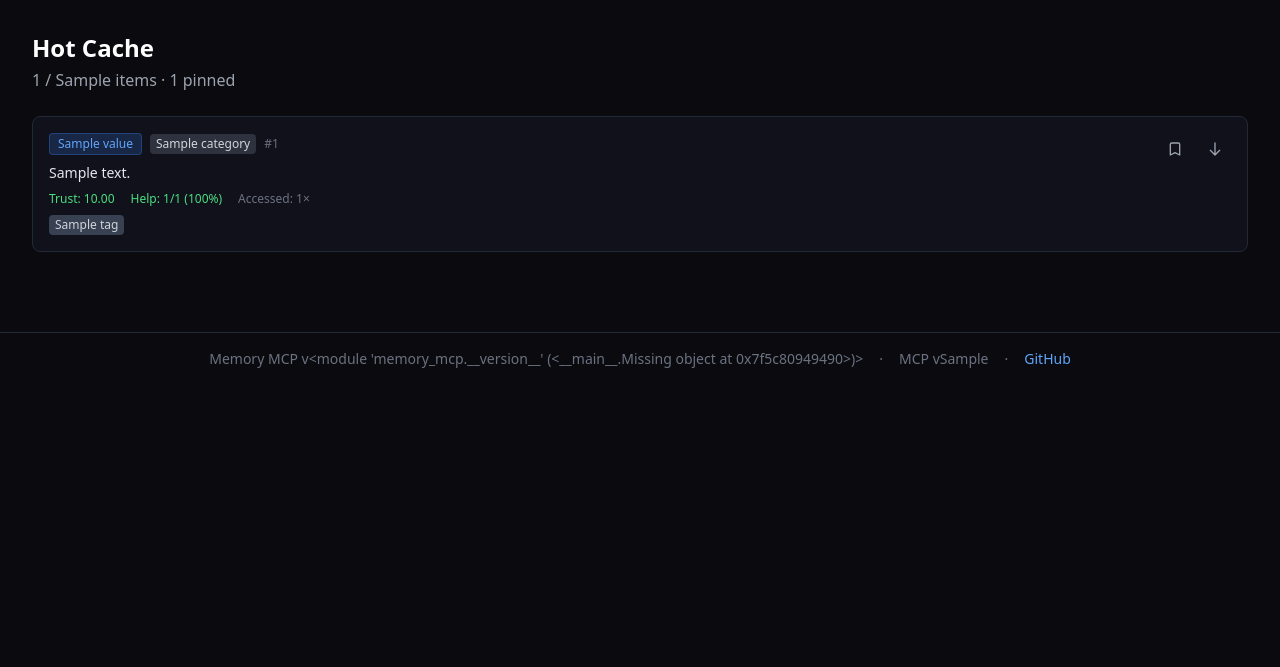
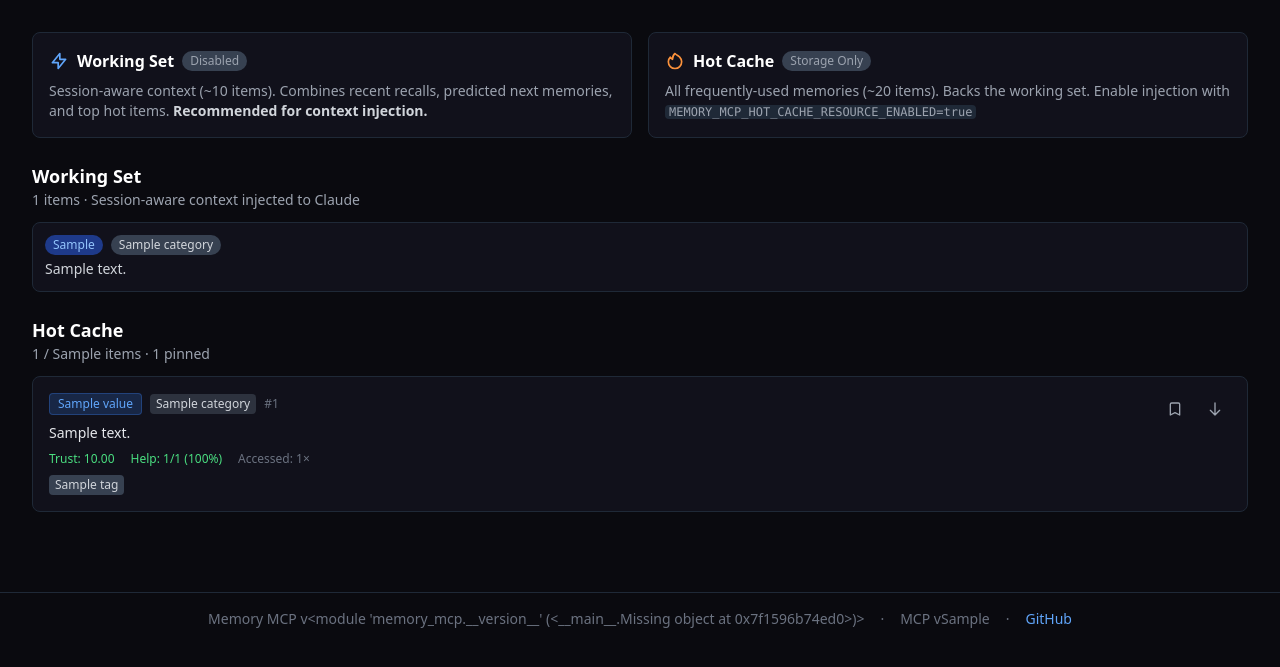
Before and after one commit to michael-denyer/memory-mcp, a FastAPI app: template src/memory_mcp/dashboard/templates/hot_cache.html in a window 1280 px wide. Shown: the part 57-724 px from the top of the page. Run offline with FastAPI, Linux system fonts and the light colour scheme; the template is opened without the code that fills it: most values are stand-ins (such as "Sample title", 1, 10 or a date in 2020); parts of the project's set-up code (start-up, migrations or seed data) failed here and were passed over; some libraries are stand-ins or nearby versions.

Commit message:
feat: make working-set the primary context injection (v0.7.0)
The working-set (~10 items) is now the primary context injection:
- Session-aware: includes recent recalls and predicted next memories
- Draws from hot cache for top salience items
- More focused than raw hot-cache (~20 items)

Changes:
- Disable hot-cache resource by default (add hot_cache_resource_enabled)
- Dashboard hot-cache page now shows both working-set and hot-cache
- Add explanations of each tier's purpose
- Update README diagram to reflect working-set as primary

Enable hot-cache resource with MEMORY_MCP_HOT_CACHE_RESOURCE_ENABLED=true

```diff
--- a/pyproject.toml
+++ b/pyproject.toml
@@ -1,6 +1,6 @@
 [project]
 name = "hot-memory-mcp"
-version = "0.6.4"
+version = "0.7.0"
 description = "Engram-inspired memory MCP server with hot cache and pattern mining"
 readme = "README.md"
 license = "MIT"
--- a/src/memory_mcp/__init__.py
+++ b/src/memory_mcp/__init__.py
@@ -1,3 +1,3 @@
 """Engram-inspired memory MCP server with hot cache and pattern mining."""
 
-__version__ = "0.6.4"
+__version__ = "0.7.0"
--- a/src/memory_mcp/config.py
+++ b/src/memory_mcp/config.py
@@ -31,6 +31,10 @@ class Settings(BaseSettings):
 
     # Hot cache
     hot_cache_max_items: int = Field(default=20, description="Maximum items in hot cache")
+    hot_cache_resource_enabled: bool = Field(
+        default=False,
+        description="Enable memory://hot-cache resource (use working-set instead)",
+    )
     promotion_threshold: int = Field(default=3, description="Access count to promote to hot cache")
     demotion_days: int = Field(default=14, description="Days without access before demotion")
     auto_promote: bool = Field(
--- a/src/memory_mcp/dashboard/app.py
+++ b/src/memory_mcp/dashboard/app.py
@@ -118,8 +118,10 @@ async def index(request: Request) -> HTMLResponse:
 async def hot_cache_page(request: Request) -> HTMLResponse:
     """Hot cache management page."""
     s = get_storage()
+    settings = get_settings()
     hot_memories = s.get_hot_memories()
     hot_stats = s.get_hot_cache_stats()
+    working_set = s.get_working_set()
 
     return templates.TemplateResponse(
         "hot_cache.html",
@@ -127,6 +129,9 @@ async def hot_cache_page(request: Request) -> HTMLResponse:
             "request": request,
             "memories": hot_memories,
             "hot_stats": hot_stats,
+            "working_set": working_set,
+            "working_set_enabled": settings.working_set_enabled,
+            "hot_cache_resource_enabled": settings.hot_cache_resource_enabled,
             "active_page": "hot_cache",
         },
     )
--- a/src/memory_mcp/dashboard/templates/hot_cache.html
+++ b/src/memory_mcp/dashboard/templates/hot_cache.html
@@ -4,11 +4,82 @@
 
 {% block content %}
 <div class="space-y-6">
-    <!-- Page Header -->
-    <div class="flex items-center justify-between">
+    <!-- Explanation Cards -->
+    <div class="grid grid-cols-1 md:grid-cols-2 gap-4">
+        <div class="bg-dark-900 rounded-lg border border-gray-800 p-4">
+            <div class="flex items-center gap-2 mb-2">
+                <svg class="w-5 h-5 text-blue-400" fill="none" stroke="currentColor" viewBox="0 0 24 24">
+                    <path stroke-linecap="round" stroke-linejoin="round" stroke-width="2" d="M13 10V3L4 14h7v7l9-11h-7z"/>
+                </svg>
+                <h3 class="font-semibold text-white">Working Set</h3>
+                {% if working_set_enabled %}
+                <span class="px-2 py-0.5 text-xs rounded-full bg-green-900 text-green-300">Injected</span>
+                {% else %}
+                <span class="px-2 py-0.5 text-xs rounded-full bg-gray-700 text-gray-400">Disabled</span>
+                {% endif %}
+            </div>
+            <p class="text-gray-400 text-sm">
+                Session-aware context (~10 items). Combines recent recalls, predicted next memories, and top hot items.
+                <strong class="text-gray-300">Recommended for context injection.</strong>
+            </p>
+        </div>
+        <div class="bg-dark-900 rounded-lg border border-gray-800 p-4">
+            <div class="flex items-center gap-2 mb-2">
+                <svg class="w-5 h-5 text-orange-400" fill="none" stroke="currentColor" viewBox="0 0 24 24">
+                    <path stroke-linecap="round" stroke-linejoin="round" stroke-width="2" d="M17.657 18.657A8 8 0 016.343 7.343S7 9 9 10c0-2 .5-5 2.986-7C14 5 16.09 5.777 17.656 7.343A7.975 7.975 0 0120 13a7.975 7.975 0 01-2.343 5.657z"/>
+                </svg>
+                <h3 class="font-semibold text-white">Hot Cache</h3>
+                {% if hot_cache_resource_enabled %}
+                <span class="px-2 py-0.5 text-xs rounded-full bg-green-900 text-green-300">Injected</span>
+                {% else %}
+                <span class="px-2 py-0.5 text-xs rounded-full bg-gray-700 text-gray-400">Storage Only</span>
+                {% endif %}
+            </div>
+            <p class="text-gray-400 text-sm">
+                All frequently-used memories (~20 items). Backs the working set. Enable injection with
+                <code class="text-xs bg-gray-800 px-1 rounded">MEMORY_MCP_HOT_CACHE_RESOURCE_ENABLED=true</code>
+            </p>
+        </div>
+    </div>
+
+    <!-- Working Set Section -->
     <div>
-            <h1 class="text-2xl font-bold text-white">Hot Cache</h1>
-            <p class="text-gray-400 mt-1">
+        <div class="flex items-center justify-between mb-3">
+            <div>
+                <h2 class="text-lg font-semibold text-white">Working Set</h2>
+                <p class="text-gray-400 text-sm">{{ working_set|length }} items &middot; Session-aware context injected to Claude</p>
+            </div>
+        </div>
+        <div class="bg-dark-900 rounded-lg border border-gray-800 divide-y divide-gray-800">
+            {% if working_set %}
+                {% for memory in working_set %}
+                <div class="p-3 flex items-start gap-3">
+                    <div class="flex-1 min-w-0">
+                        <div class="flex items-center gap-2 mb-1">
+                            <span class="px-2 py-0.5 text-xs rounded-full bg-blue-900 text-blue-300">{{ memory.memory_type }}</span>
+                            {% if memory.category %}
+                            <span class="px-2 py-0.5 text-xs rounded-full bg-gray-700 text-gray-300">{{ memory.category }}</span>
+                            {% endif %}
+                        </div>
+                        <p class="text-gray-300 text-sm truncate">{{ memory.content[:150] }}{% if memory.content|length > 150 %}...{% endif %}</p>
+                    </div>
+                </div>
+                {% endfor %}
+            {% else %}
+                <div class="p-6 text-center text-gray-500">
+                    <p>Working set is empty</p>
+                    <p class="text-sm mt-1">Recall some memories or let auto-promotion populate the hot cache</p>
+                </div>
+            {% endif %}
+        </div>
+    </div>
+
+    <!-- Hot Cache Section -->
+    <div>
+        <div class="flex items-center justify-between mb-3">
+            <div>
+                <h2 class="text-lg font-semibold text-white">Hot Cache</h2>
+                <p class="text-gray-400 text-sm">
                     {{ hot_stats.get('count', 0) }} / {{ hot_stats.get('max_items', 20) }} items
                     {% if hot_stats.get('pinned_count', 0) > 0 %}
                     &middot; {{ hot_stats.get('pinned_count', 0) }} pinned
@@ -16,8 +87,6 @@
                 </p>
             </div>
         </div>
-
-    <!-- Hot Cache Items -->
         <div id="hot-cache-list" class="space-y-3">
             {% if memories %}
                 {% for memory in memories %}
@@ -38,4 +107,5 @@
             {% endif %}
         </div>
     </div>
+</div>
 {% endblock %}
--- a/src/memory_mcp/server/app.py
+++ b/src/memory_mcp/server/app.py
@@ -248,6 +248,9 @@ def _format_clustered_memory_list(
 def hot_cache_resource() -> str:
     """Auto-injectable system context with high-confidence patterns.
 
+    Disabled by default - use memory://working-set instead for a more focused,
+    session-aware context. Enable with MEMORY_MCP_HOT_CACHE_RESOURCE_ENABLED=true.
+
     Configure Claude Code to include this resource in system prompts
     for instant recall of frequently-used knowledge.
 
@@ -262,6 +265,9 @@ def hot_cache_resource() -> str:
 
     Concise format with category prefixes and metadata for quick scanning.
     """
+    if not settings.hot_cache_resource_enabled:
+        return ""
+
     # Get current project for project-aware hot cache
     project_id = get_auto_project_id()
     hot_memories = storage.get_hot_memories(project_id=project_id)
```
Also changed, not shown: tests/test_server.py (+6 -2 lines), CHANGELOG.md, README.md. Lines whose indentation alone changed are shown as unchanged.
